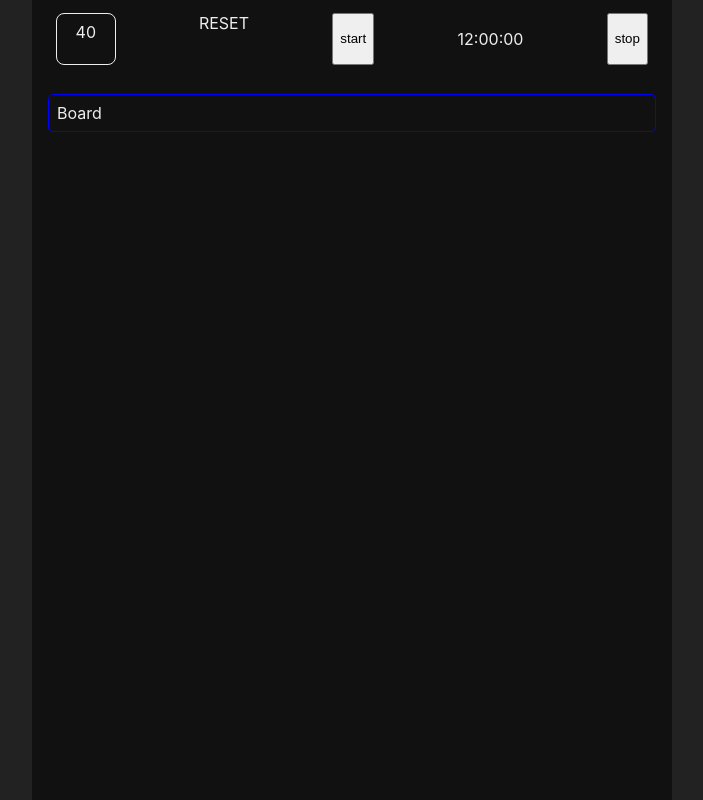
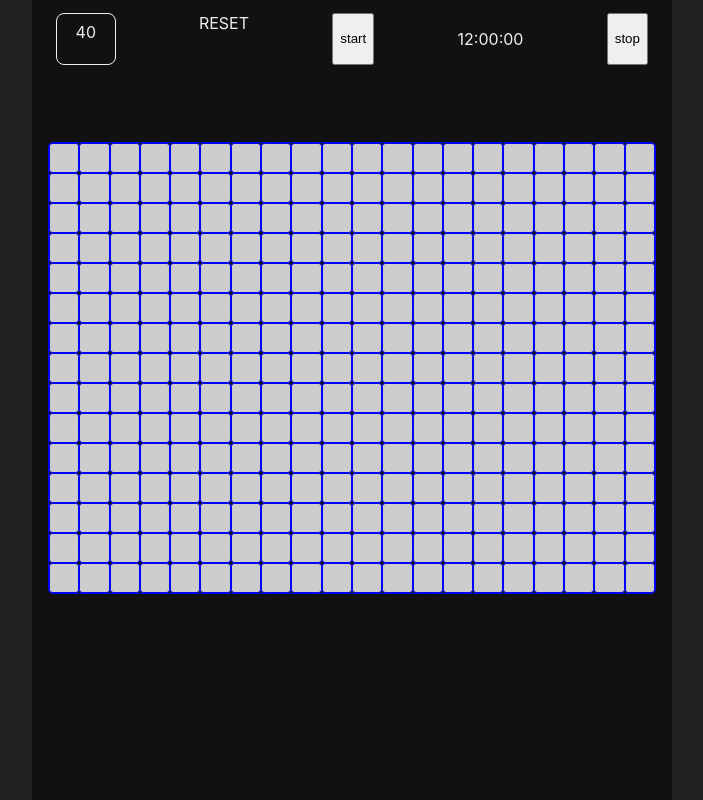
Before and after one commit to MathildeRolland/deminor, a React (Create React App) app: page / in a window 1280 px wide. Shown: the whole page, without its empty margins (288-991 px from the left). Built offline with nearby package versions, Linux system fonts and the light colour scheme.

Commit message:
cells display depending on window size

```diff
--- a/src/App.css
+++ b/src/App.css
@@ -3,4 +3,5 @@
   color: #eee;
   width: 100vw;
   height: 100vh;
+  box-sizing: border-box;
 }
--- a/src/components/Board/BoardComponents.js
+++ b/src/components/Board/BoardComponents.js
@@ -1,8 +1,16 @@
 import styled from 'styled-components';
 
 export const StyledBoard = styled.div`
-	margin: 1rem;
-	padding: 0.5rem;
+	box-sizing: border-box;
+	margin: 1rem auto;
 	border: 0.5px solid blue;
 	border-radius: 0.3em;
+	max-width: 430px;
+	display: grid;
+	grid-template-columns: ${(props) => `repeat(${props.widthBasis}, 1fr)`};
+
+	@media all and (min-width: 768px) {
+		max-width: 95%;
+		margin-top: 4rem;
+	} ;
 `;
--- a/src/components/Board/index.tsx
+++ b/src/components/Board/index.tsx
@@ -1,7 +1,22 @@
+import Cell from '../Cell';
 import { StyledBoard } from './BoardComponents';
 
+import { useWindowSize } from '../../customHooks/useWindowSize';
+import { useEffect, useState } from 'react';
+
 const Board = () => {
-	return <StyledBoard>Board</StyledBoard>;
+	const windowSize = useWindowSize();
+
+	const widthBasis = windowSize.width < 768 ? 10 : 20;
+	const cellsNumber = windowSize.width < 768 ? 200 : 300;
+
+	return (
+		<StyledBoard widthBasis={widthBasis}>
+			{Array.from(Array(cellsNumber)).map((nb) => (
+				<Cell key={nb} />
+			))}
+		</StyledBoard>
+	);
 };
 
 export default Board;
--- a/src/components/Cell/CellComponents.js
+++ b/src/components/Cell/CellComponents.js
@@ -1,3 +1,9 @@
 import styled from 'styled-components';
 
-export const StyledCell = styled.div``;
+export const StyledCell = styled.div`
+	box-sizing: border-box;
+	border: 0.5px solid blue;
+	border-radius: 0.2rem;
+	background: #ccc;
+	height: ${(props) => props.size.width}px;
+`;
--- a/src/components/Cell/index.tsx
+++ b/src/components/Cell/index.tsx
@@ -1,5 +1,14 @@
+import { useRef } from 'react';
+
+import { StyledCell } from './CellComponents';
+
+import { useSize } from '../../customHooks/useSize';
+
 const Cell = () => {
-	return <>Cell</>;
+	const cellRef = useRef();
+	const cellSize = useSize(cellRef);
+
+	return <StyledCell ref={cellRef} size={cellSize} />;
 };
 
 export default Cell;
--- a/src/customHooks/useBoardSize.ts
+++ /dev/null
@@ -1,5 +0,0 @@
-import { useState, useEffect } from 'react';
-
-export const useBoardSize = () => {
-	const [size, setSize] = useState();
-};
--- /dev/null
+++ b/src/customHooks/useSize.ts
@@ -0,0 +1,26 @@
+import { useEffect, useState } from 'react';
+
+export const useSize = (ref: any) => {
+	const [size, setSize] = useState<any>({
+		width: undefined,
+		height: undefined,
+	});
+
+	useEffect(() => {
+		const handleResize = () => {
+			if (ref.current) {
+				let width = ref.current.offsetWidth;
+				let height = ref.current.offsetHeight;
+				setSize({ height, width });
+			}
+		};
+
+		window.addEventListener('resize', handleResize);
+
+		handleResize();
+
+		return () => window.removeEventListener('resize', handleResize);
+	}, [ref]);
+
+	return size;
+};
--- /dev/null
+++ b/src/customHooks/useWindowSize.ts
@@ -0,0 +1,25 @@
+import { useEffect, useState } from 'react';
+
+export const useWindowSize = () => {
+	const [windowSize, setWindowSize] = useState<any>({
+		width: undefined,
+		height: undefined,
+	});
+
+	useEffect(() => {
+		const handleResize = () => {
+			setWindowSize({
+				width: window.innerWidth,
+				height: window.innerHeight,
+			});
+		};
+
+		window.addEventListener('resize', handleResize);
+
+		handleResize();
+
+		return () => window.removeEventListener('resize', handleResize);
+	}, []);
+
+	return windowSize;
+};
--- a/src/pages/Game/GameComponents.js
+++ b/src/pages/Game/GameComponents.js
@@ -1,7 +1,12 @@
 import styled from 'styled-components';
 
 export const StyledContainer = styled.div`
-	width: 50vw;
+	width: ${(props) =>
+		props.windowSize.width < 768
+			? '100vw'
+			: props.windowSize.width < 900
+			? '75vw'
+			: '50vw'};
 	height: 100vh;
 	margin: auto;
 	background-color: #111;
--- a/src/pages/Game/index.tsx
+++ b/src/pages/Game/index.tsx
@@ -1,10 +1,13 @@
 import Board from '../../components/Board';
 import Header from '../../components/Header';
+import { useWindowSize } from '../../customHooks/useWindowSize';
 import { StyledContainer } from './GameComponents';
 
 const Game = () => {
+	const windowSize = useWindowSize();
+
 	return (
-		<StyledContainer>
+		<StyledContainer windowSize={windowSize}>
 			<Header />
 			<Board />
 		</StyledContainer>
```
